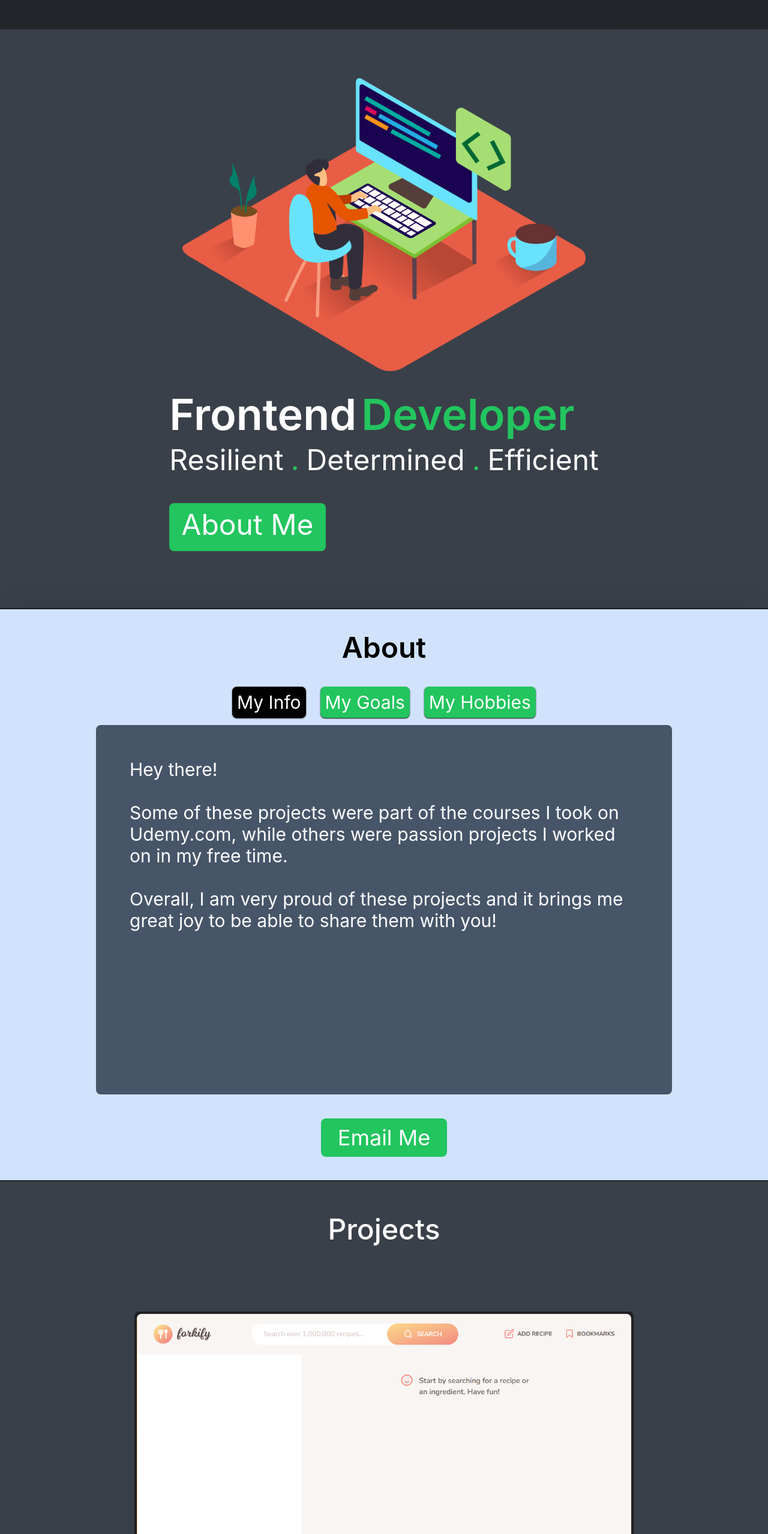
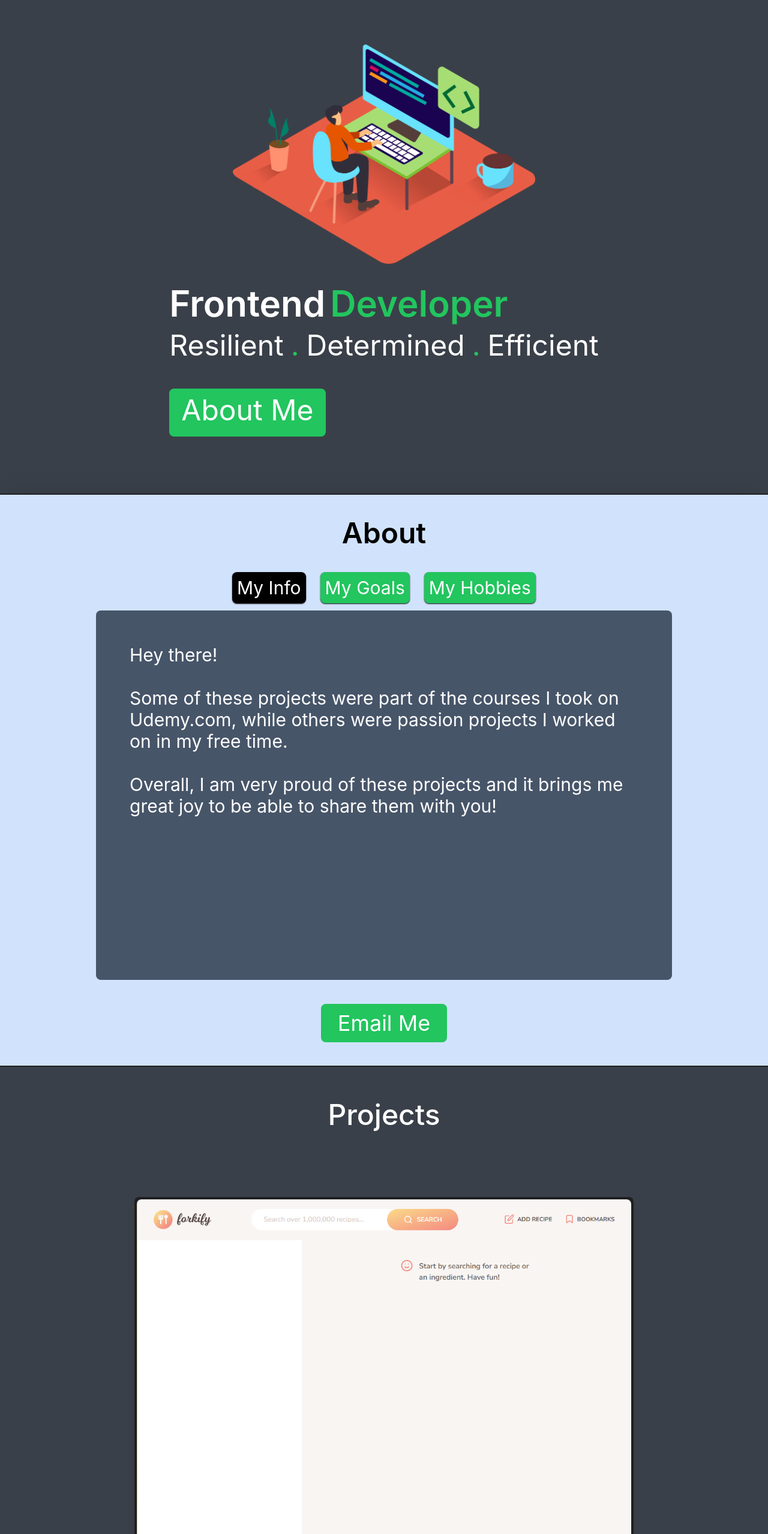
Before and after one commit to Rockingfid1/portfolio, a React (Create React App) app: page / in a window 1280 px wide. Shown: the part 208-2766 px from the top of the page at 60% size. Built offline with nearby package versions, Linux system fonts and the light colour scheme.

Commit message:
md changes

```diff
--- a/src/components/Header.js
+++ b/src/components/Header.js
@@ -18,7 +18,7 @@ export default function Header() {
       <span className="flex flex-row items-center gap-3">
         <motion.img
           src={logo}
-          className="w-[20%] 2xl:w-[10%] lp:w-[7%] shadow-black"
+          className="w-[20%] 2xl:w-[10%] lp:w-[7%] md:w-[15%] shadow-black"
           initial={{ rotate: "-12deg" }}
           whileHover={{ rotate: "55deg", scale: 1.3 }}
           transition={{ duration: 0.3 }}
@@ -27,7 +27,7 @@ export default function Header() {
           initial={{ opacity: 0 }}
           animate={{ opacity: 1 }}
           transition={{ duration: 0.7 }}
-          className="text-lg sm:text-2xl md:text-3xl lg:text-4xl lp:text-2xl text-white font-medium"
+          className="text-lg sm:text-2xl md:text-2xl lg:text-4xl lp:text-2xl text-white font-medium"
         >
           Michaelfrank Okoye
         </motion.p>
--- a/src/components/Project.js
+++ b/src/components/Project.js
@@ -6,7 +6,7 @@ export default function Project({ image, name, url, description }) {
       initial={{ opacity: 0 }}
       whileInView={{ y: [4, 12, 10, 7, 1], opacity: 1 }}
       transition={{ duration: 0.45 }}
-      className="border-4 border-opacity-20 border-black rounded-lg bg-zinc-800 w-[80%] md:w-[75%] xl:w-[65%] 2xl:w-[50%] lp:w-[50%] text-white text-xl sm:text-2xl md:text-3xl lp:text-xl flex flex-col items-center justify-center gap-10 m-auto pb-11 shadow-lg mt-14 -mb-11"
+      className="border-4 border-opacity-20 border-black rounded-lg bg-zinc-800 w-[80%] md:w-[60%] xl:w-[65%] 2xl:w-[50%] lp:w-[50%] text-white text-xl sm:text-2xl md:text-2xl lp:text-xl flex flex-col items-center justify-center gap-10 m-auto pb-11 shadow-lg mt-14 -mb-11"
     >
       <img
         src={image}
--- a/src/components/SectionOne.js
+++ b/src/components/SectionOne.js
@@ -41,10 +41,10 @@ export default function SectionOne() {
       >
         <div className="text-white text-center m-auto flex flex-col gap-5 items-start lg:gap-10 lp:gap-8 xl:gap-12 p-4">
           <span>
-            <h1 className="font-semibold text-2xl sm:text-5xl md:text-7xl lg:text-7xl lp:text-5xl mb-1 sm:mb-2 md:mb-3 lg:mb-4 flex flex-row gap-2">
+            <h1 className="font-semibold text-2xl sm:text-4xl md:text-4xl lg:text-6xl lp:text-5xl mb-1 sm:mb-2 md:mb-3 lg:mb-4 flex flex-row gap-2">
               Frontend <p className="text-green-500">Developer</p>
             </h1>
-            <p className="lp:text-2xl xl:text-5xl lg:text-4xl md:text-3xl sm:text-2xl text-lg flex flex-row gap-3">
+            <p className="lp:text-2xl xl:text-5xl lg:text-4xl md:text-2xl sm:text-2xl text-lg flex flex-row gap-3">
               Resilient
               <span className=" text-green-500">.</span>
               Determined
@@ -55,7 +55,7 @@ export default function SectionOne() {
           <motion.button
             whileHover={{ scale: 1.2 }}
             transition={{ duration: 0.3, stiffness: 500, type: "spring" }}
-            className="bg-green-500 rounded-lg max-w-fit py-3 px-5 xl:text-5xl xl:pb-5 lp:text-2xl lp:py-3 lg:pb-5 lg:text-4xl md:pb-5 md:text-3xl sm:pb-4 sm:text-2xl text-lg text-white items-center"
+            className="bg-green-500 rounded-lg max-w-fit py-3 px-5 xl:text-5xl xl:pb-5 lp:text-2xl lp:py-3 lg:pb-5 lg:text-4xl md:pb-5 md:text-xl sm:pb-4 sm:text-2xl text-lg text-white items-center"
             onClick={handleAboutClick}
           >
             About Me
@@ -64,7 +64,7 @@ export default function SectionOne() {
         <img
           src={devImage}
           alt="developer"
-          className="m-auto w-[60%] 2xl:w-[40%] lp:w-[30%]"
+          className="m-auto w-[60%] sm:w-[45%] md:w-[45%] 2xl:w-[40%] lp:w-[30%]"
         />
       </motion.div>
     </section>
--- a/src/components/Skill.js
+++ b/src/components/Skill.js
@@ -7,7 +7,7 @@ export default function Skill({ name, image, value }) {
       whileInView={{ y: [4, 12, 10, 7, 1], opacity: 1 }}
       whileHover={{ scale: 1.1 }}
       transition={{ duration: 0.45 }}
-      className="border-4 border-opacity-50 border-black rounded-2xl bg-slate-500 w-[80%] sm:w-[65%] xl:w-[45%] lp:w-[45%] text-white text-2xl sm:text-3xl md:text-4xl lp:text-3xl flex flex-col items-center justify-center gap-10 m-auto p-5 shadow-lg"
+      className="border-4 border-opacity-50 border-black rounded-2xl bg-slate-500 w-[80%] sm:w-[65%] md:w-[50%] xl:w-[45%] lp:w-[45%] text-white text-2xl sm:text-3xl md:text-3xl lp:text-3xl flex flex-col items-center justify-center gap-10 m-auto p-5 shadow-lg"
     >
       <img src={image} alt={name} className="rounded-lg " />
       <motion.p
--- a/src/components/icons/MenuIcon.js
+++ b/src/components/icons/MenuIcon.js
@@ -15,7 +15,7 @@ function IconMenu(props) {
       <motion.svg
         viewBox="0 0 1024 1024"
         fill="currentColor"
-        className="w-[170%] sm:w-[175%] md:w-[180%] lp:w-[70%]"
+        className="w-[170%] sm:w-[145%] md:w-[150%] lp:w-[70%]"
         height="4em"
         width="4em"
         {...props}
```
